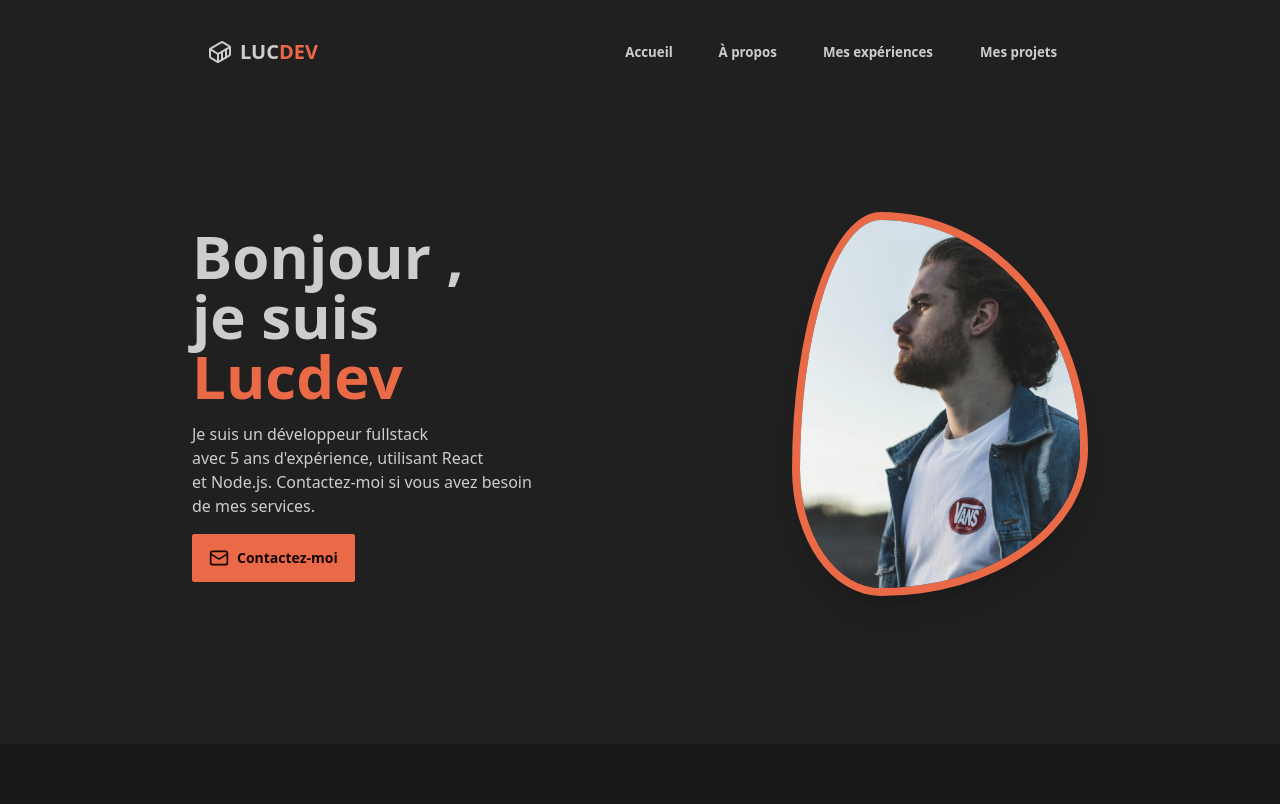
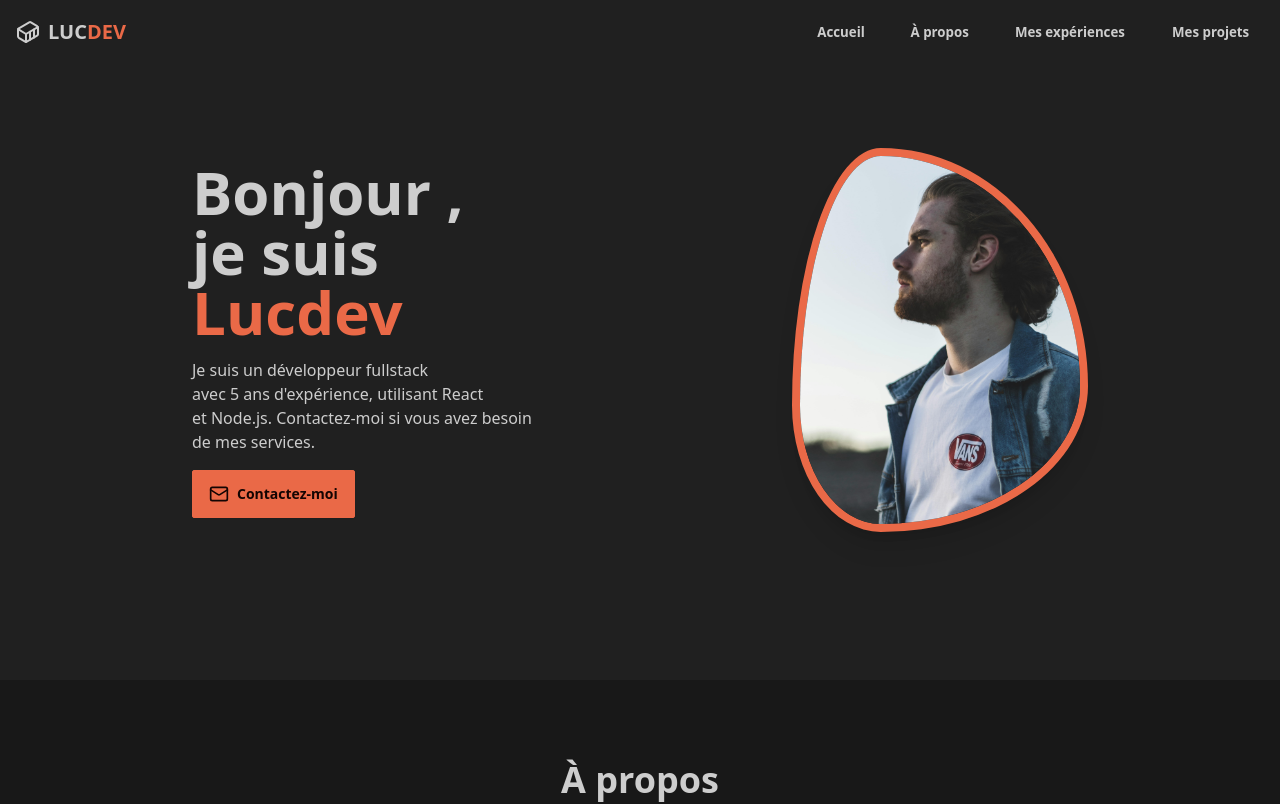
Before and after one commit to PaulBLC/Portfolio, a React (Vite) app: page / in a window 1280 px wide. Shown: the top 804 px of the page. Built offline with nearby package versions, Linux system fonts and the light colour scheme.

Commit message:
Portfolio V2 Barre fixe

```diff
--- a/src/components/Navbar.tsx
+++ b/src/components/Navbar.tsx
@@ -2,7 +2,7 @@ import { Container } from "lucide-react"
 
 const Navbar = () => {
     return (
-        <div className="flex justify-center md:justify-between items-center p-4 ">
+        <div className="fixed top-0 left-0 right-0 w-full flex justify-center md:justify-between items-center p-4">
             <a href="#"
                 className="flex items-center  font-bold  text-3xl md:text-xl"
             >
```
